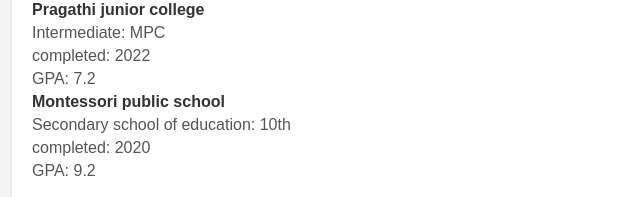
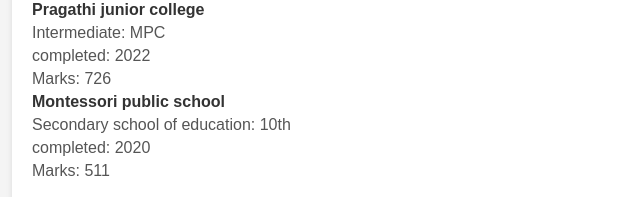
Before and after one commit to venkatasai3245/venkatasai3245.github.io, a plain HTML site: page index.html in a window 1280 px wide. Shown: the part 639-836 px from the top of the page, 96-736 px from the left. Drawn offline with Linux system fonts and the light colour scheme.

Commit message:
Update index.html

```diff
--- a/index.html
+++ b/index.html
@@ -116,11 +116,11 @@
                 <h4>Pragathi junior college</h4>
                 <p>Intermediate: MPC</p>
                 <p>completed: 2022</p>
-                <p>GPA: 7.2</p>
+                <p>Marks: 726</p>
                 <h4>Montessori public school</h4>
                 <p>Secondary school of education: 10th</p>
                 <p>completed: 2020</p>
-                <p>GPA: 9.2</p>
+                <p>Marks: 511</p>
             </div>
         </div>
 
```
